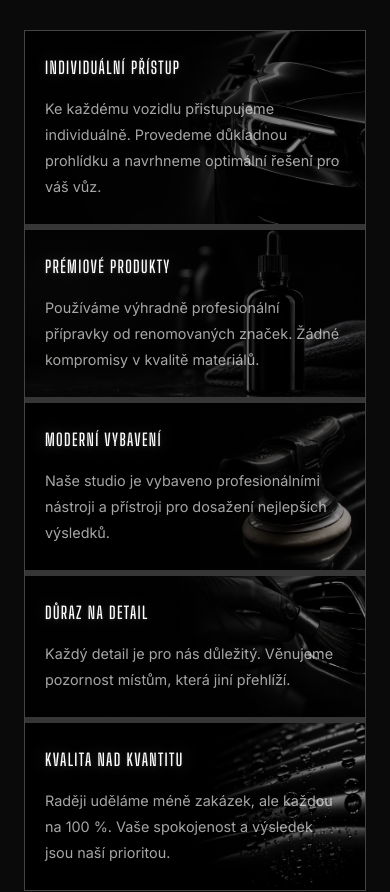
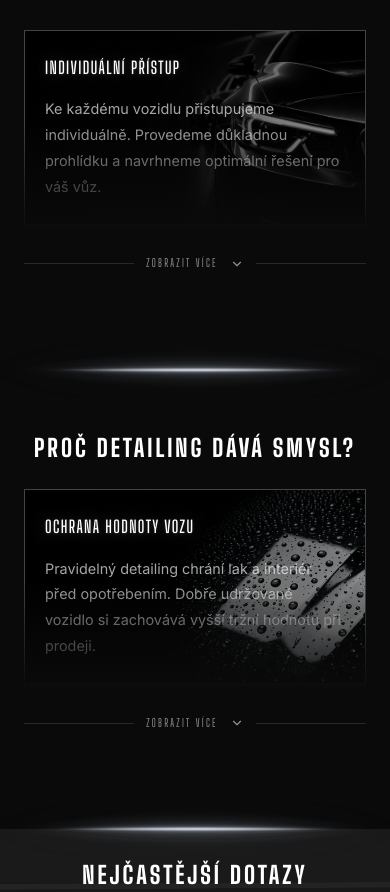
Before and after one commit to MarekSmooth/MN-Shine, a Next.js app: page / in a window 390 px wide. Shown: the part 3285-4177 px from the top of the page. Built offline with nearby package versions, Linux system fonts and the light colour scheme.

Commit message:
Sections "WhyDetailing" and "WhyUs": hidden in mobile and changed the "Zobrazit vše" button text to "Zobrazit více" for better UX, as it more accurately reflects the action of expanding content rather than implying all content is shown at once.

```diff
--- a/src/components/sections/WhyDetailing.tsx
+++ b/src/components/sections/WhyDetailing.tsx
@@ -1,6 +1,7 @@
 'use client';
 
-import { useEffect, useRef, useState } from 'react';
+import { useEffect, useLayoutEffect, useRef, useState } from 'react';
+import { ChevronDown } from 'lucide-react';
 import { SectionHeader } from '@/components/ui/SectionHeader';
 
 const benefits = [
@@ -26,12 +27,32 @@ const benefits = [
   },
 ];
 
+const PEEK_HEIGHT = '200px';
+const EXPANDED_HEIGHT = '2000px';
+
 export function WhyDetailing() {
   const [revealed, setRevealed] = useState<boolean[]>(() => new Array(benefits.length).fill(false));
-  const gridRef = useRef<HTMLDivElement>(null);
+  const [isMobile, setIsMobile] = useState(false);
+  const [isExpanded, setIsExpanded] = useState(false);
+  const sectionRef = useRef<HTMLElement>(null);
 
+  useLayoutEffect(() => {
+    const mq = window.matchMedia('(max-width: 1024px)');
+    const mobile = mq.matches;
+    setIsMobile(mobile);
+    if (mobile) setRevealed(new Array(benefits.length).fill(true));
+    const handler = (e: MediaQueryListEvent) => {
+      setIsMobile(e.matches);
+      if (e.matches) setRevealed(new Array(benefits.length).fill(true));
+    };
+    mq.addEventListener('change', handler);
+    return () => mq.removeEventListener('change', handler);
+  }, []);
+
+  // Desktop only: stagger reveal on scroll
   useEffect(() => {
-    const el = gridRef.current;
+    if (isMobile) return;
+    const el = sectionRef.current;
     if (!el) return;
     const observer = new IntersectionObserver(
       ([entry]) => {
@@ -53,17 +74,23 @@ export function WhyDetailing() {
     );
     observer.observe(el);
     return () => observer.disconnect();
-  }, []);
+  }, [isMobile]);
 
   return (
-    <section style={{ backgroundColor: '#0a0a0a', padding: '4rem 1.5rem 5rem' }}>
+    <section ref={sectionRef} style={{ backgroundColor: '#0a0a0a', padding: '4rem 1.5rem 5rem' }}>
       <div style={{ maxWidth: '1280px', margin: '0 auto' }}>
-        <SectionHeader
-          title="Proč detailing dává smysl?"
-        />
+        <SectionHeader title="Proč detailing dává smysl?" />
 
+        {/* Wrapper for peek clipping + gradient overlay */}
+        <div style={{ position: 'relative' }}>
           <div
-          ref={gridRef}
+            style={isMobile ? {
+              maxHeight: isExpanded ? EXPANDED_HEIGHT : PEEK_HEIGHT,
+              overflow: 'hidden',
+              transition: `max-height ${isExpanded ? '0.7s cubic-bezier(0.2, 0, 0, 1)' : '0.5s cubic-bezier(0.4, 0, 1, 1)'}`,
+            } : {}}
+          >
+            <div
               className="why-grid"
               style={{
                 display: 'grid',
@@ -134,6 +161,65 @@ export function WhyDetailing() {
               ))}
             </div>
           </div>
+
+          {/* Gradient fade into background — visible only on mobile when collapsed */}
+          {isMobile && (
+            <div
+              aria-hidden="true"
+              style={{
+                position: 'absolute',
+                bottom: 0,
+                left: 0,
+                right: 0,
+                height: '110px',
+                background: 'linear-gradient(to bottom, transparent, #0a0a0a)',
+                pointerEvents: 'none',
+                opacity: isExpanded ? 0 : 1,
+                transition: 'opacity 0.35s ease',
+              }}
+            />
+          )}
+        </div>
+
+        {/* Toggle button — mobile only */}
+        {isMobile && (
+          <button
+            onClick={() => setIsExpanded(v => !v)}
+            aria-expanded={isExpanded}
+            style={{
+              display: 'flex',
+              alignItems: 'center',
+              gap: '0.75rem',
+              width: '100%',
+              padding: '1.1rem 0',
+              marginTop: '0.5rem',
+              background: 'transparent',
+              border: 'none',
+              cursor: 'pointer',
+              color: 'rgba(255,255,255,0.55)',
+              fontFamily: "'Big Shoulders Display', sans-serif",
+              fontSize: '0.7rem',
+              letterSpacing: '0.2em',
+              textTransform: 'uppercase' as const,
+              transition: 'color 0.2s',
+            }}
+            onMouseEnter={e => { (e.currentTarget as HTMLButtonElement).style.color = '#ffffff'; }}
+            onMouseLeave={e => { (e.currentTarget as HTMLButtonElement).style.color = 'rgba(255,255,255,0.55)'; }}
+          >
+            <span style={{ flex: 1, height: '1px', background: 'rgba(255,255,255,0.12)' }} />
+            {isExpanded ? 'Zobrazit méně' : 'Zobrazit více'}
+            <ChevronDown
+              size={14}
+              style={{
+                transition: 'transform 0.4s cubic-bezier(0.4, 0, 0.2, 1)',
+                transform: isExpanded ? 'rotate(180deg)' : 'rotate(0deg)',
+                flexShrink: 0,
+              }}
+            />
+            <span style={{ flex: 1, height: '1px', background: 'rgba(255,255,255,0.12)' }} />
+          </button>
+        )}
+      </div>
     </section>
   );
 }
--- a/src/components/sections/WhyUs.tsx
+++ b/src/components/sections/WhyUs.tsx
@@ -1,6 +1,7 @@
 'use client';
 
-import { useEffect, useRef, useState } from 'react';
+import { useEffect, useLayoutEffect, useRef, useState } from 'react';
+import { ChevronDown } from 'lucide-react';
 import { SectionHeader } from '@/components/ui/SectionHeader';
 
 const features = [
@@ -31,12 +32,32 @@ const features = [
   },
 ];
 
+const PEEK_HEIGHT = '200px';
+const EXPANDED_HEIGHT = '2500px';
+
 export function WhyUs() {
   const [revealed, setRevealed] = useState<boolean[]>(() => new Array(features.length).fill(false));
-  const gridRef = useRef<HTMLDivElement>(null);
+  const [isMobile, setIsMobile] = useState(false);
+  const [isExpanded, setIsExpanded] = useState(false);
+  const sectionRef = useRef<HTMLElement>(null);
 
+  useLayoutEffect(() => {
+    const mq = window.matchMedia('(max-width: 1024px)');
+    const mobile = mq.matches;
+    setIsMobile(mobile);
+    if (mobile) setRevealed(new Array(features.length).fill(true));
+    const handler = (e: MediaQueryListEvent) => {
+      setIsMobile(e.matches);
+      if (e.matches) setRevealed(new Array(features.length).fill(true));
+    };
+    mq.addEventListener('change', handler);
+    return () => mq.removeEventListener('change', handler);
+  }, []);
+
+  // Desktop only: stagger reveal on scroll
   useEffect(() => {
-    const el = gridRef.current;
+    if (isMobile) return;
+    const el = sectionRef.current;
     if (!el) return;
     const observer = new IntersectionObserver(
       ([entry]) => {
@@ -58,18 +79,23 @@ export function WhyUs() {
     );
     observer.observe(el);
     return () => observer.disconnect();
-  }, []);
+  }, [isMobile]);
 
   return (
-    <section style={{ backgroundColor: '#0a0a0a', padding: '4rem 1.5rem 5rem' }}>
+    <section ref={sectionRef} style={{ backgroundColor: '#0a0a0a', padding: '4rem 1.5rem 5rem' }}>
       <div style={{ maxWidth: '1280px', margin: '0 auto' }}>
-        <SectionHeader
-          title="Proč si vybrat MN Shine?"
+        <SectionHeader title="Proč si vybrat MN Shine?" />
 
-        />
-
+        {/* Wrapper for peek clipping + gradient overlay */}
+        <div style={{ position: 'relative' }}>
+          <div
+            style={isMobile ? {
+              maxHeight: isExpanded ? EXPANDED_HEIGHT : PEEK_HEIGHT,
+              overflow: 'hidden',
+              transition: `max-height ${isExpanded ? '0.7s cubic-bezier(0.2, 0, 0, 1)' : '0.5s cubic-bezier(0.4, 0, 1, 1)'}`,
+            } : {}}
+          >
         <div
-          ref={gridRef}
           className="whyus-grid"
           style={{
             display: 'grid',
@@ -151,6 +177,65 @@ export function WhyUs() {
 
 
         </div>
+          </div>
+
+          {/* Gradient fade into background — visible only on mobile when collapsed */}
+          {isMobile && (
+            <div
+              aria-hidden="true"
+              style={{
+                position: 'absolute',
+                bottom: 0,
+                left: 0,
+                right: 0,
+                height: '110px',
+                background: 'linear-gradient(to bottom, transparent, #0a0a0a)',
+                pointerEvents: 'none',
+                opacity: isExpanded ? 0 : 1,
+                transition: 'opacity 0.35s ease',
+              }}
+            />
+          )}
+        </div>
+
+        {/* Toggle button — mobile only */}
+        {isMobile && (
+          <button
+            onClick={() => setIsExpanded(v => !v)}
+            aria-expanded={isExpanded}
+            style={{
+              display: 'flex',
+              alignItems: 'center',
+              gap: '0.75rem',
+              width: '100%',
+              padding: '1.1rem 0',
+              marginTop: '0.5rem',
+              background: 'transparent',
+              border: 'none',
+              cursor: 'pointer',
+              color: 'rgba(255,255,255,0.55)',
+              fontFamily: "'Big Shoulders Display', sans-serif",
+              fontSize: '0.7rem',
+              letterSpacing: '0.2em',
+              textTransform: 'uppercase' as const,
+              transition: 'color 0.2s',
+            }}
+            onMouseEnter={e => { (e.currentTarget as HTMLButtonElement).style.color = '#ffffff'; }}
+            onMouseLeave={e => { (e.currentTarget as HTMLButtonElement).style.color = 'rgba(255,255,255,0.55)'; }}
+          >
+            <span style={{ flex: 1, height: '1px', background: 'rgba(255,255,255,0.12)' }} />
+            {isExpanded ? 'Zobrazit méně' : 'Zobrazit více'}
+            <ChevronDown
+              size={14}
+              style={{
+                transition: 'transform 0.4s cubic-bezier(0.4, 0, 0.2, 1)',
+                transform: isExpanded ? 'rotate(180deg)' : 'rotate(0deg)',
+                flexShrink: 0,
+              }}
+            />
+            <span style={{ flex: 1, height: '1px', background: 'rgba(255,255,255,0.12)' }} />
+          </button>
+        )}
       </div>
     </section>
   );
```
Lines whose indentation alone changed are shown as unchanged.
